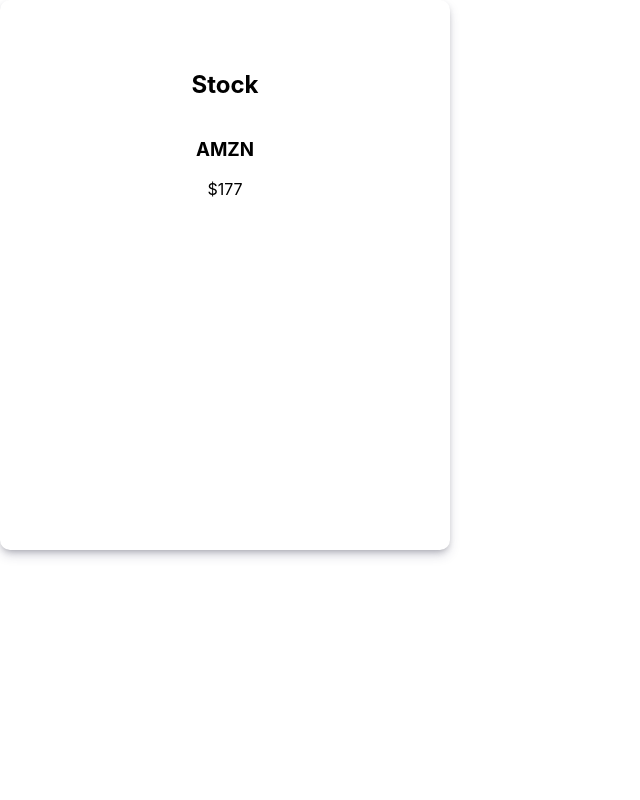
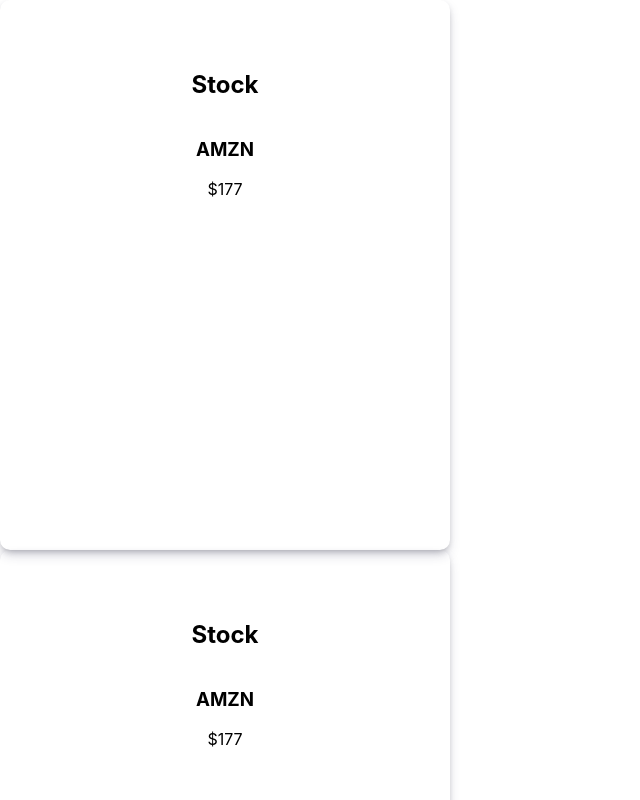
Before and after one commit to kevinclerkin/stockbot, a React (Create React App) app in the folder StockBotUI/ui/: page / in a window 1280 px wide. Shown: the top 800 px of the page, without its empty margins (0-640 px from the left). Built offline with nearby package versions, Linux system fonts and the light colour scheme.

Commit message:
Added card list component

```diff
--- a/StockBotUI/ui/src/App.tsx
+++ b/StockBotUI/ui/src/App.tsx
@@ -1,10 +1,11 @@
 import './App.css';
+import CardList from './Components/CardList/CardList';
 import Card from './Components/Cards/Card';
 
 function App() {
   return (
     <div className="App">
-      <Card />
+      <CardList />
     </div>
   );
 }
--- /dev/null
+++ b/StockBotUI/ui/src/Components/CardList/CardList.tsx
@@ -0,0 +1,17 @@
+import React from 'react'
+import Card from '../Cards/Card'
+
+interface Props {}
+
+const CardList = (props: Props) => {
+  return (
+    <div>
+    <Card />
+    <Card />
+    <Card />
+
+    </div>
+  )
+}
+
+export default CardList
```
Also changed, not shown: StockBotUI/ui/src/Components/CardList/CardList.css (added).
